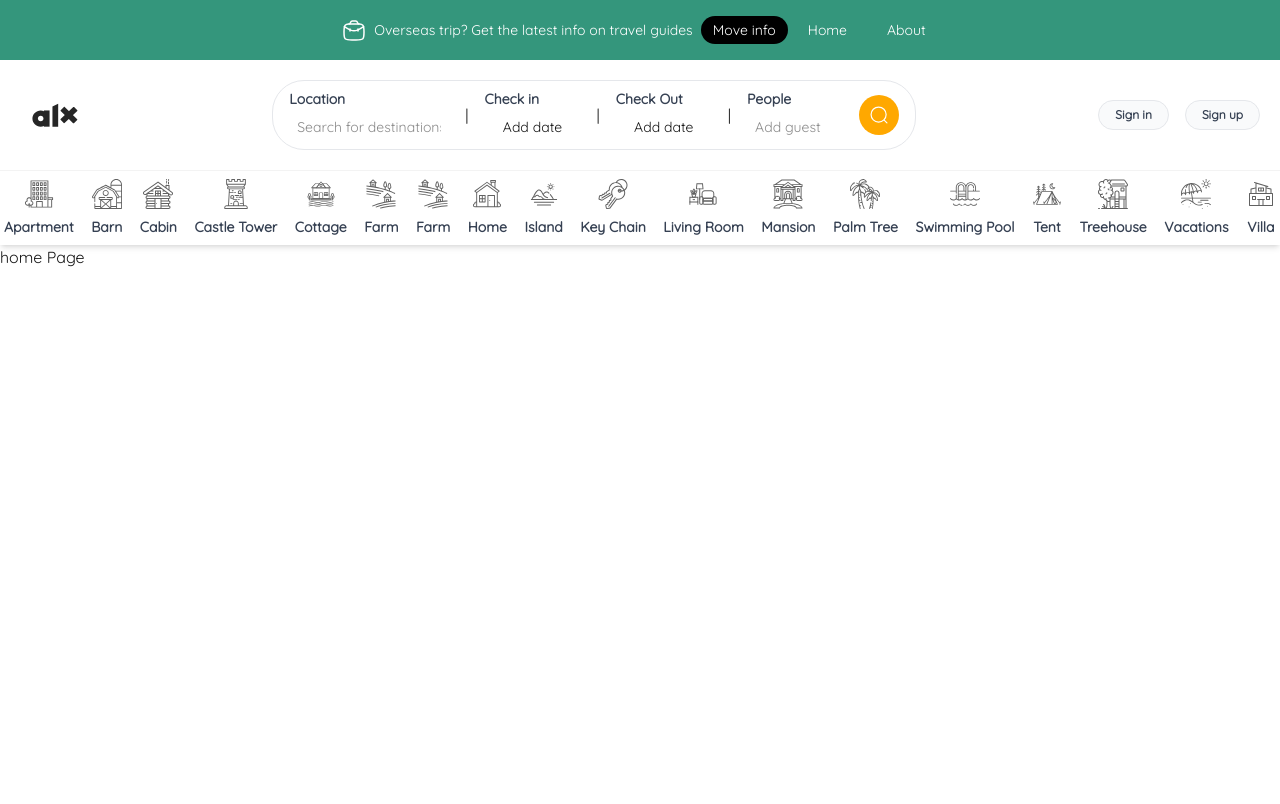
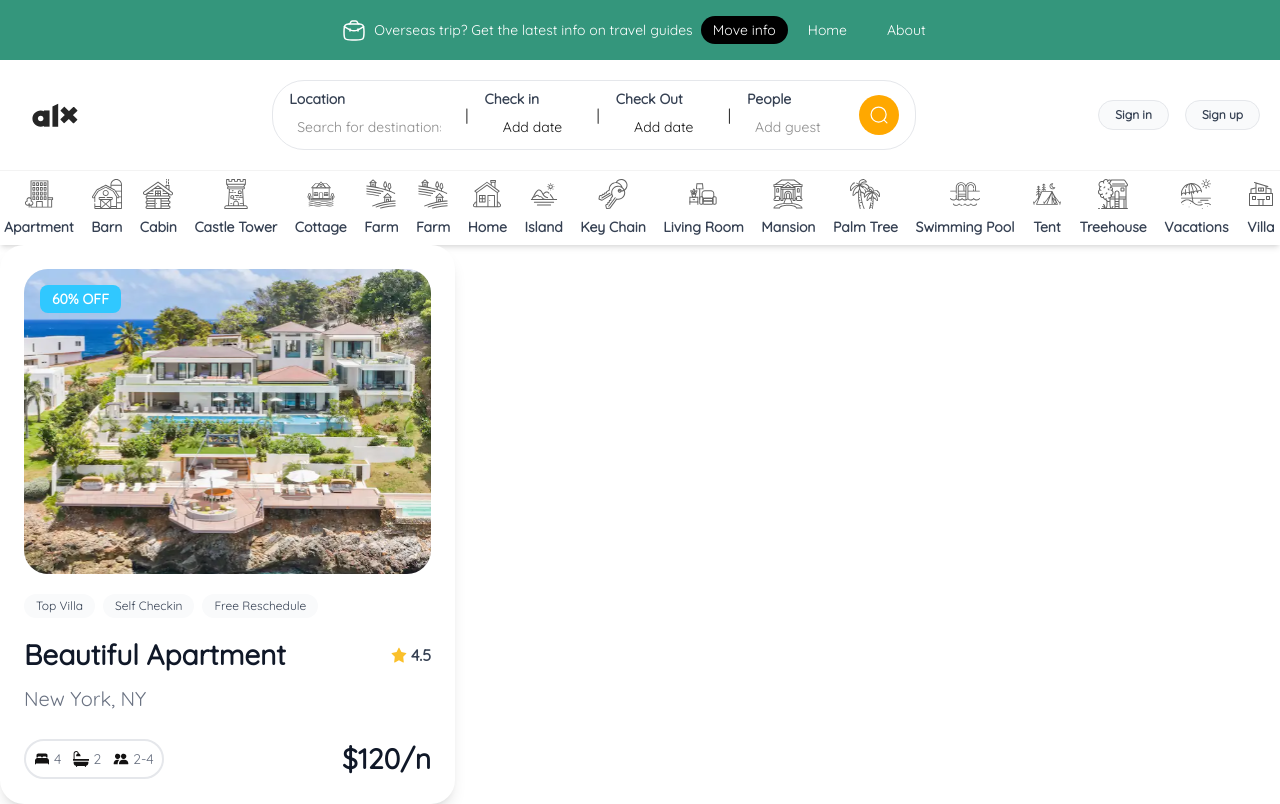
Before and after one commit to eyumazi/alx-project-0x02-setup, a Next.js app in the folder alx-project-0x02/: page /home in a window 1280 px wide. Shown: the top 804 px of the page. Built offline with nearby package versions, Linux system fonts and the light colour scheme.

Commit message:
Card has been added

```diff
--- a/alx-project-0x02/pages/home.tsx
+++ b/alx-project-0x02/pages/home.tsx
@@ -1,8 +1,23 @@
 import React from 'react'
-
+import Card from "@/components/common/Card";
 export const Home = () => {
   return (
-    <div>home Page</div>
-  )
+    <div>
+      <Card
+        title="Beautiful Apartment"
+        location="New York, NY"
+        price="$120/n"
+        rating={4.5}
+        reviews={["Top Villa", "Self Checkin", "Free Reschedule"]}
+        imageUrl="/assets/listing images/List 1.svg"
+        iconsUrl={[
+          "/assets/Icons/bed 1.svg",
+          "/assets/Icons/bathtub 1.svg",
+          "/assets/Icons/people 1.svg",
+        ]}
+      />
+      <div>home Page</div>
+    </div>
+  );
 }
 export default Home;
--- a/alx-project-0x02/pages/index.tsx
+++ b/alx-project-0x02/pages/index.tsx
@@ -1,4 +1,4 @@
-import Card from "@/components/layout/Card";
+import Card from "@/components/common/Card";
 import "../styles/globals.css";
 import Button from "@/components/layout/Button";
 export default function Home() {
```
Also changed, not shown: alx-project-0x02/components/common/Card.tsx (renamed from alx-project-0x02/components/layout/Card.tsx).
